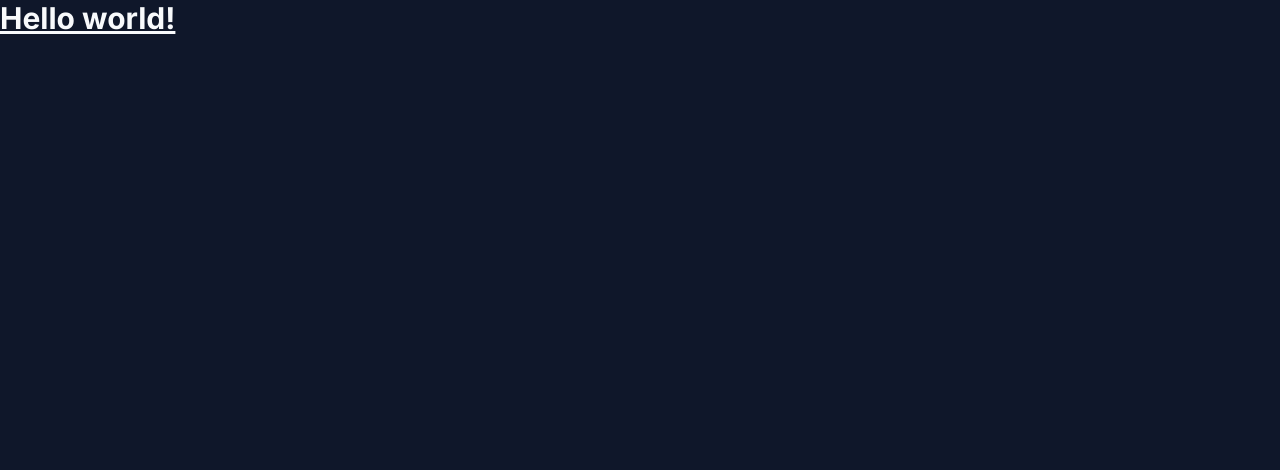
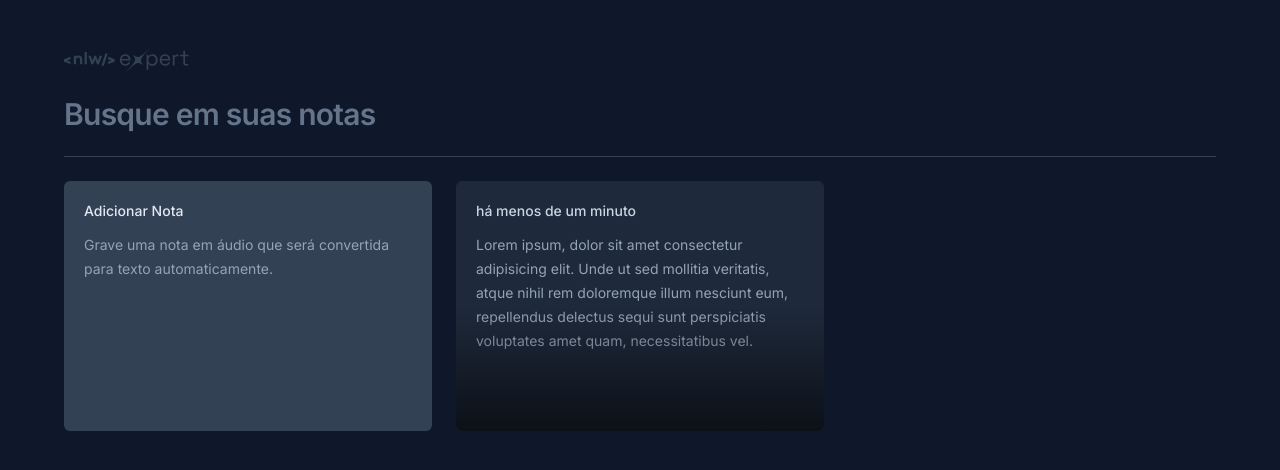
Before and after one commit to sthallysson/notes-web, a React (Vite) app: page / in a window 1280 px wide. Shown: the top 470 px of the page. Built offline with nearby package versions, Linux system fonts and the light colour scheme.

Commit message:
feat: add note-card and new-note-card, custom app

```diff
--- a/package.json
+++ b/package.json
@@ -10,8 +10,12 @@
     "preview": "vite preview"
   },
   "dependencies": {
+    "@radix-ui/react-dialog": "^1.0.5",
+    "date-fns": "^3.3.1",
+    "lucide-react": "^0.323.0",
     "react": "^18.2.0",
-    "react-dom": "^18.2.0"
+    "react-dom": "^18.2.0",
+    "sonner": "^1.4.0"
   },
   "devDependencies": {
     "@types/react": "^18.2.43",
--- a/src/app.tsx
+++ b/src/app.tsx
@@ -1,3 +1,32 @@
+import logo from './assets/nlw-logo.svg';
+import NewNoteCard from './components/new-note-card';
+import { NoteCard } from './components/note-card';
+
+const note = {
+  date: new Date(),
+  content:
+    'Lorem ipsum, dolor sit amet consectetur adipisicing elit. Unde ut sed mollitia veritatis, atque nihil rem doloremque illum nesciunt eum, repellendus delectus sequi sunt perspiciatis voluptates amet quam, necessitatibus vel.',
+};
+
 export function App() {
-  return <h1 className="text-3xl font-bold underline">Hello world!</h1>;
+  return (
+    <div className="mx-auto max-w-6xl my-12 space-y-6">
+      <img src={logo} alt="NLW" />
+      <form className="w-full">
+        <input
+          type="text"
+          placeholder="Busque em suas notas"
+          className="w-full bg-transparent text-3xl font-semibold tracking-tight outline-none placeholder:text-slate-500"
+        />
+      </form>
+
+      <div className="h-px bg-slate-700" />
+
+      <section className="grid grid-cols-3 gap-6 auto-rows-[250px]">
+        <NewNoteCard />
+
+        <NoteCard note={note} />
+      </section>
+    </div>
+  );
 }
--- /dev/null
+++ b/src/components/new-note-card.tsx
@@ -0,0 +1,90 @@
+import * as Dialog from '@radix-ui/react-dialog';
+import { X } from 'lucide-react';
+import { ChangeEvent, FormEvent, useState } from 'react';
+import { toast } from 'sonner';
+
+export default function NewNoteCard() {
+  const [sholdShowOnboarding, setSholdShowOnboarding] = useState(true);
+  const [content, setContent] = useState('');
+
+  function handleStartEditor() {
+    setSholdShowOnboarding(false);
+  }
+
+  function handleContentChanged(e: ChangeEvent<HTMLTextAreaElement>) {
+    setContent(e.target.value);
+
+    if (e.target.value === '') {
+      setSholdShowOnboarding(true);
+    }
+  }
+
+  function handleSaveNote(e: FormEvent) {
+    e.preventDefault();
+    console.log(content);
+
+    toast.success('Nota criada com sucesso!');
+  }
+
+  return (
+    <Dialog.Root>
+      <Dialog.Trigger className="rounded-md flex flex-col bg-slate-700 text-left p-5 gap-3 outline-none hover:ring-2 hover:ring-slate-600 focus-visible:ring-2 focus-visible:ring-lime-400">
+        <h2 className="text-sm font-medium text-slate-200">Adicionar Nota</h2>
+
+        <p className="text-sm leading-6 text-slate-400">
+          Grave uma nota em áudio que será convertida para texto
+          automaticamente.
+        </p>
+      </Dialog.Trigger>
+
+      <Dialog.Portal>
+        <Dialog.Overlay className="bg-black/50 inset-0 fixed" />
+
+        <Dialog.Content className="fixed overflow-hidden left-1/2 top-1/2 -translate-x-1/2 -translate-y-1/2 max-w-[640px] w-full h-[60vh] bg-slate-700 rounded-md flex flex-col outline-none">
+          <Dialog.Close className="absolute right-0 top-0 bg-slate-800 p-1.5 text-slate-400 hover:text-slate-100">
+            <X className="size-5" />
+          </Dialog.Close>
+
+          <form onSubmit={handleSaveNote} className="flex-1 flex flex-col">
+            <section className="flex flex-1 flex-col gap-3 p-5">
+              <h2 className="text-sm font-medium text-slate-300">
+                Adicionar nota
+              </h2>
+
+              {sholdShowOnboarding ? (
+                <p className="text-sm leading-6 text-slate-400">
+                  Comece{' '}
+                  <button className="font-medium text-lime-400 hover:underline">
+                    gravando uma nota
+                  </button>{' '}
+                  em áudio ou se preferir{' '}
+                  <button
+                    onClick={handleStartEditor}
+                    className="font-medium text-lime-400 hover:underline"
+                  >
+                    utilize apenas texto
+                  </button>
+                  .
+                </p>
+              ) : (
+                <textarea
+                  autoFocus
+                  className="text-sm leading-6 text-slate-400 bg-transparent resize-none flex-1 outline-none"
+                  onChange={handleContentChanged}
+                  value={content}
+                />
+              )}
+            </section>
+
+            <button
+              type="submit"
+              className="w-full bg-lime-400 py-4 text-center text-sm text-lime-950 outline-none font-medium hover:bg-lime-500 transition-colors"
+            >
+              Salvar nota
+            </button>
+          </form>
+        </Dialog.Content>
+      </Dialog.Portal>
+    </Dialog.Root>
+  );
+}
--- /dev/null
+++ b/src/components/note-card.tsx
@@ -0,0 +1,58 @@
+import * as Dialog from '@radix-ui/react-dialog';
+import { formatDistanceToNow } from 'date-fns';
+import { ptBR } from 'date-fns/locale';
+
+import { X } from 'lucide-react';
+
+interface NodeCardProps {
+  note: {
+    date: Date;
+    content: string;
+  };
+}
+
+export function NoteCard({ note }: NodeCardProps) {
+  return (
+    <Dialog.Root>
+      <Dialog.Trigger className="rounded-md text-left flex flex-col bg-slate-800 p-5 gap-3 overflow-hidden outline-none relative hover:ring-2 hover:ring-slate-600 focus-visible:ring-2 focus-visible:ring-lime-400">
+        <h2 className="text-sm font-medium text-slate-300">
+          {formatDistanceToNow(note.date, { locale: ptBR, addSuffix: true })}
+        </h2>
+
+        <p className="text-sm leading-6 text-slate-400">{note.content}</p>
+
+        <div className="absolute bottom-0 left-0 right-0 h-1/2 bg-gradient-to-t from-black/60 to-black/0 pointer-events-none" />
+      </Dialog.Trigger>
+
+      <Dialog.Portal>
+        <Dialog.Overlay className="bg-black/50 inset-0 fixed" />
+        <Dialog.Content className="fixed overflow-hidden left-1/2 top-1/2 -translate-x-1/2 -translate-y-1/2 max-w-[640px] w-full h-[60vh] bg-slate-700 rounded-md flex flex-col outline-none">
+          <Dialog.Close className="absolute right-0 top-0 bg-slate-800 p-1.5 text-slate-400 hover:text-slate-100">
+            <X className="size-5" />
+          </Dialog.Close>
+          <section className="flex flex-1 flex-col gap-3 p-5">
+            <h2 className="text-sm font-medium text-slate-300">
+              {formatDistanceToNow(note.date, {
+                locale: ptBR,
+                addSuffix: true,
+              })}
+            </h2>
+
+            <p className="text-sm leading-6 text-slate-400">{note.content}</p>
+          </section>
+
+          <button
+            type="button"
+            className="w-full bg-slate-800 py-4 text-center text-sm text-slate-300 outline-none font-medium group"
+          >
+            Deseja{' '}
+            <span className="text-red-400 group-hover:underline">
+              apagar essa nota
+            </span>
+            ?
+          </button>
+        </Dialog.Content>
+      </Dialog.Portal>
+    </Dialog.Root>
+  );
+}
--- a/src/main.tsx
+++ b/src/main.tsx
@@ -1,10 +1,12 @@
 import React from 'react';
 import ReactDOM from 'react-dom/client';
 import { App } from './app';
+import { Toaster } from 'sonner';
 import './index.css';
 
 ReactDOM.createRoot(document.getElementById('root')!).render(
   <React.StrictMode>
     <App />
+    <Toaster richColors />
   </React.StrictMode>,
 );
```
Also changed, not shown: src/assets/nlw-logo.svg (added), 1 other file (tests, documents, lock files or other folders).
